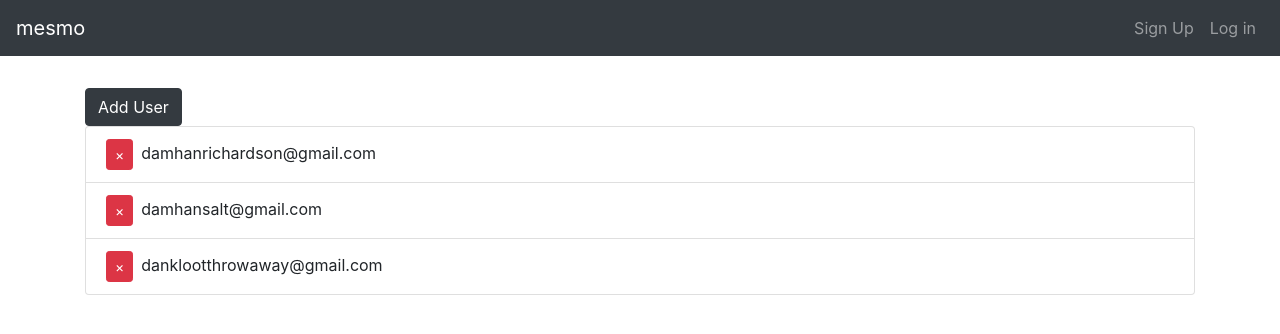
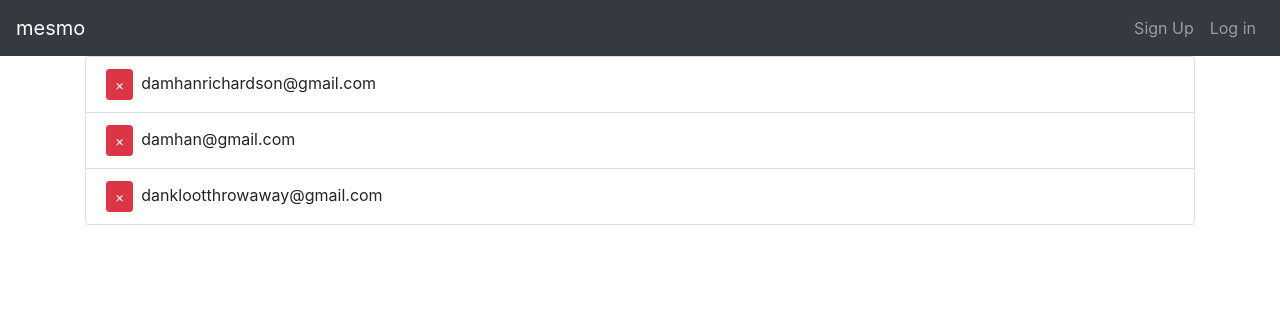
Before and after one commit to Damhan/mesmo, a React (Create React App) app in the folder client/: page / in a window 1280 px wide. Shown: the top 334 px of the page. Built offline with nearby package versions, Linux system fonts and the light colour scheme.

Commit message:
Finished redux setup for displaying&deleting static user data

```diff
--- a/client/package.json
+++ b/client/package.json
@@ -7,8 +7,11 @@
     "react": "^16.8.6",
     "react-bootstrap": "^1.0.0-beta.9",
     "react-dom": "^16.8.6",
+    "react-redux": "^7.1.0",
     "react-scripts": "3.0.1",
     "react-transition-group": "^4.2.1",
+    "redux": "^4.0.4",
+    "redux-thunk": "^2.3.0",
     "uuid": "^3.3.2"
   },
   "scripts": {
--- a/client/src/App.js
+++ b/client/src/App.js
@@ -1,15 +1,23 @@
 import React from 'react';
+
 import 'bootstrap/dist/css/bootstrap.css';
 import './App.css';
+
 import NavBar from './components/NavBar.js';
 import UserList from './components/UserList';
 
+import {Provider} from 'react-redux';
+import store from './store'
+
 function App() {
   return (
-    <div className="wrapper">
-      <NavBar />
-      <UserList />
-    </div>
+    <Provider store={store}>
+      <div className="wrapper">
+        <NavBar />
+        <UserList />
+      </div>
+    </Provider>
+
   );
 }
 
--- /dev/null
+++ b/client/src/actions/types.js
@@ -0,0 +1,3 @@
+export const GET_USERS= 'GET_USERS';
+export const ADD_USER= 'ADD_USER';
+export const DEL_USER = 'DEL_USER';
--- /dev/null
+++ b/client/src/actions/userActions.js
@@ -0,0 +1,14 @@
+import {GET_USERS,ADD_USER,DEL_USER} from './../actions/types'
+
+export const getUsers = () => {
+    return {
+        type:GET_USERS
+    }
+}
+
+export const delUser = (id) => {
+    return {
+        type:DEL_USER,
+        payload: id
+    }
+}
--- a/client/src/components/UserList.js
+++ b/client/src/components/UserList.js
@@ -1,33 +1,24 @@
 import React, {Component} from 'react';
 import {Container, ListGroup, ListGroupItem, Button} from 'react-bootstrap';
 import { CSSTransition, TransitionGroup} from 'react-transition-group';
-import uuid from 'uuid';
+import {connect} from 'react-redux';
+import { getUsers, delUser } from './../actions/userActions';
+import PropTypes from 'prop-types';
 
 class UserList extends Component {
-    state = {
-        users: [
-            {id: uuid(), email: 'damhanrichardson@gmail.com'},
-            {id: uuid(), email: 'damhansalt@gmail.com'},
-            {id: uuid(), email: 'danklootthrowaway@gmail.com'}
-        ]
+
+    componentDidMount() {
+        this.props.getUsers();
+    }
+
+    onDelClick = (id) => {
+        this.props.delUser(id);
     }
 
     render() {
-        const {users} = this.state
+        const { users } = this.props.user;
         return(
             <Container>
-                <Button
-                    className="btn-dark"
-                    style={{marginTop: '2rem'}}
-                    onClick={() => {
-                        const user = prompt("Enter name")
-                        if(user) {
-                            this.setState(state=> ({
-                                users: [...state.users, {id: uuid(), email:user}]
-                            }))
-                        }
-                    }}
-                >Add User</Button>
                 <ListGroup>
                     <TransitionGroup className="userList">
                         {users.map(({id, email}) => (
@@ -37,11 +28,7 @@ class UserList extends Component {
                                         className="remove-btn"
                                         variant="danger"
                                         size="sm"
-                                        onClick={() => {
-                                            this.setState(state => ({
-                                                users: state.users.filter(user => user.id != id)
-                                            }));
-                                        }}
+                                        onClick={this.onDelClick.bind(this,id)}
                                     >&times;</Button>
                                     {email}
 
@@ -55,4 +42,15 @@ class UserList extends Component {
     }
 }
 
-export default UserList;
+UserList.propTypes = {
+    getUsers: PropTypes.func.isRequired,
+    user: PropTypes.object.isRequired
+}
+
+const mapStateToProps = state => ({
+    user:state.user
+})
+
+export default connect(mapStateToProps,
+     { getUsers, delUser }
+     )(UserList);
--- /dev/null
+++ b/client/src/reducers/index.js
@@ -0,0 +1,6 @@
+import {combineReducers} from 'redux';
+import userReducer from './userReducer'
+
+export default combineReducers({
+    user:userReducer
+})
--- /dev/null
+++ b/client/src/reducers/userReducer.js
@@ -0,0 +1,27 @@
+import uuid from 'uuid';
+import {GET_USERS,ADD_USER,DEL_USER} from './../actions/types'
+
+const initialState = {
+    users: [
+        {id: uuid(), email: 'damhanrichardson@gmail.com'},
+        {id: uuid(), email: 'damhan@gmail.com'},
+        {id: uuid(), email: 'danklootthrowaway@gmail.com'}
+    ]
+}
+
+export default function(state=initialState, action) {
+    switch(action.type) {
+        case GET_USERS:
+            return {
+                ...state
+            }
+        case DEL_USER:
+            return {
+                ...state,
+                users: state.users.filter(user=> user.id != action.payload)
+            }
+        default:
+            return state;
+    }
+
+}
--- /dev/null
+++ b/client/src/store.js
@@ -0,0 +1,19 @@
+import {createStore, applyMiddleware, compose} from 'redux';
+import thunk from 'redux-thunk'
+import rootReducer from './reducers/'
+
+const initialState = {
+
+}
+
+const middleware = [thunk]
+
+const store = createStore(
+    rootReducer,
+    initialState,
+    compose(
+        applyMiddleware(...middleware),
+        window.__REDUX_DEVTOOLS_EXTENSION__ && window.__REDUX_DEVTOOLS_EXTENSION__()
+    ));
+
+export default store;
```
Also changed, not shown: client/src/components/signupModal.js (added, +23 -0 lines).
